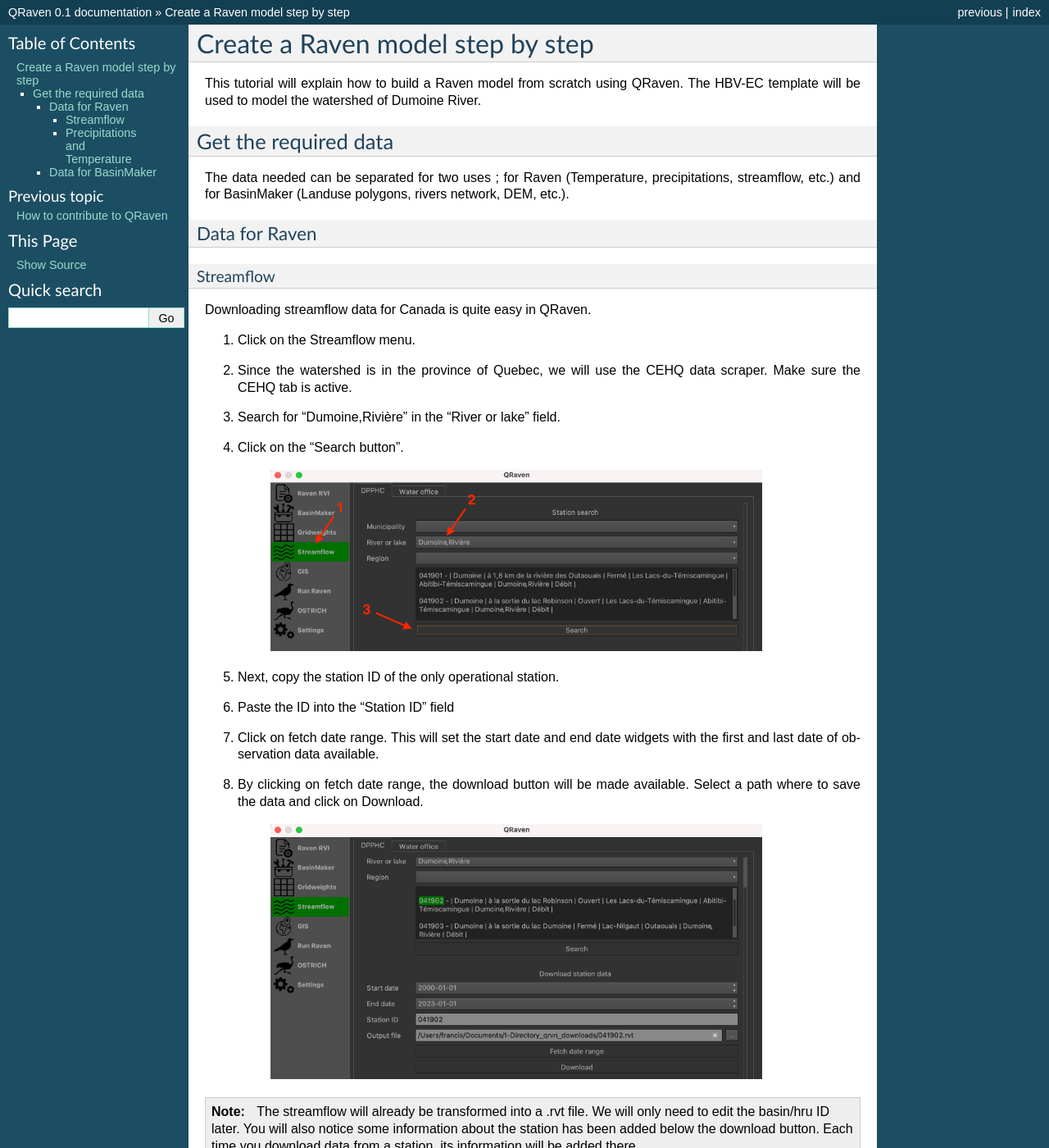
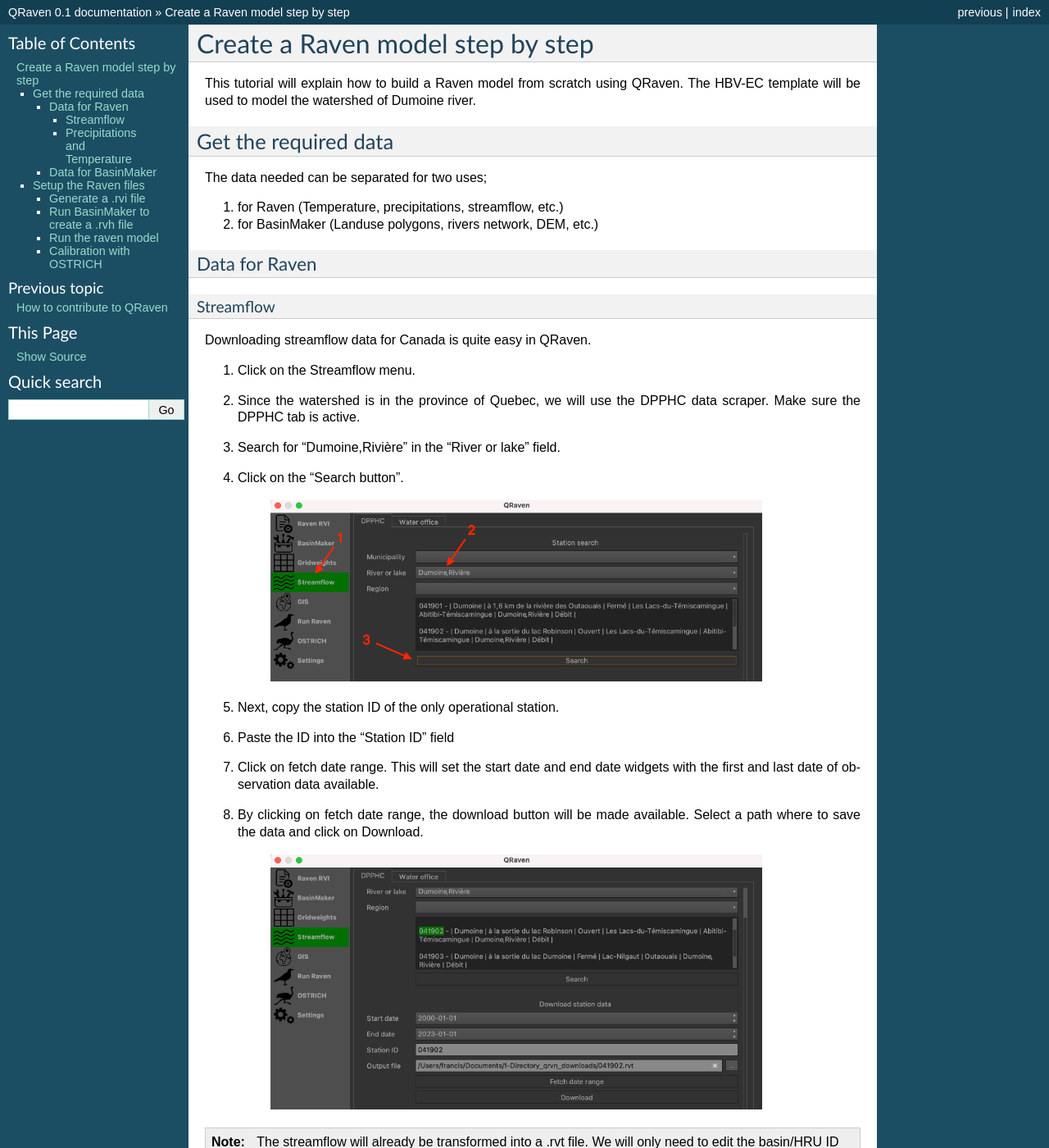
Before and after one commit to Scriptbash/QRaven, a Sphinx documentation site: the page built from qraven/help/source/tutorial.rst, in a window 1280 px wide and 1400 px high. Shown: the whole window at 82% size. Built offline with Sphinx 7.4.7, drawn with Linux system fonts in a browser that asks for light colours; formulas are drawn with MathJax 3; some of the changed text lies outside the part shown.

Commit message:
Fix typo in tutorial

```diff
--- a/qraven/help/source/tutorial.rst
+++ b/qraven/help/source/tutorial.rst
@@ -3,13 +3,15 @@ Create a Raven model step by step
 =================================
 
 This tutorial will explain how to build a Raven model from scratch using QRaven.
-The HBV-EC template will be used to model the watershed of Dumoine River.
+The HBV-EC template will be used to model the watershed of Dumoine river.
 
 Get the required data
 =====================
 
-The data needed can be separated for two uses ; for Raven (Temperature, precipitations, streamflow, etc.) and
-for BasinMaker (Landuse polygons, rivers network, DEM, etc.).
+The data needed can be separated for two uses;
+
+1. for Raven (Temperature, precipitations, streamflow, etc.)
+2. for BasinMaker (Landuse polygons, rivers network, DEM, etc.)
 
 Data for Raven
 --------------
@@ -19,7 +21,7 @@ Streamflow
 Downloading streamflow data for Canada is quite easy in QRaven.
 
 1. Click on the Streamflow menu.
-2. Since the watershed is in the province of Quebec, we will use the CEHQ data scraper. Make sure the CEHQ tab is active.
+2. Since the watershed is in the province of Quebec, we will use the DPPHC data scraper. Make sure the DPPHC tab is active.
 3. Search for "Dumoine,Rivière" in the "River or lake" field.
 4. Click on the "Search button".
 
@@ -35,7 +37,7 @@ Downloading streamflow data for Canada is quite easy in QRaven.
         :width: 600
 
 .. note::
-    The streamflow will already be transformed into a .rvt file. We will only need to edit the basin/hru ID later.
+    The streamflow will already be transformed into a .rvt file. We will only need to edit the basin/HRU ID later.
     You will also notice some information about the station has been added below the download button. Each time you download data from a station, its information will be added there.
 
 9. Click on "Create layer". This will generate a points layer to be used with BasinMaker.
@@ -54,12 +56,12 @@ Data needed to run BasinMaker can be fetch automatically by QRaven (Canada only
 1. Download and extract the shapefile of the Dumoine river here: `https://github.com/Scriptbash/QRaven/raw/main/bv_dumoine.zip <https://github.com/Scriptbash/QRaven/raw/main/bv_dumoine.zip>`_
 2. Click on the GIS menu
 3. Select a path where to save the files. Do this for all of the Data.
-4. Click on "Download". This could take a while for some of the data.
+4. Click on "Download". This could take a while depending on the files being downloaded.
 
     .. image:: ./images/tutorial/download_gis_data.png
             :width: 600
 
-5. Once the download is finished, check the "Use the same paths as above" checkbox. This tell QRaven where the files to process are.
+5. Once the download is finished, check the "Use the same paths as above" checkbox. This tells QRaven where the files to process are.
 6. In the "Clip layer" field, select the watershed's polygon shapefile.
 7. Click on "Process"
 
@@ -67,3 +69,18 @@ Data needed to run BasinMaker can be fetch automatically by QRaven (Canada only
             :width: 600
 
 8. The results will be saved inside each data folder and inside a folder named "Results".
+
+Setup the Raven files
+=====================
+
+Generate a .rvi file
+--------------------
+
+Run BasinMaker to create a .rvh file
+------------------------------------
+
+Run the raven model
+-------------------
+
+Calibration with OSTRICH
+------------------------
```
